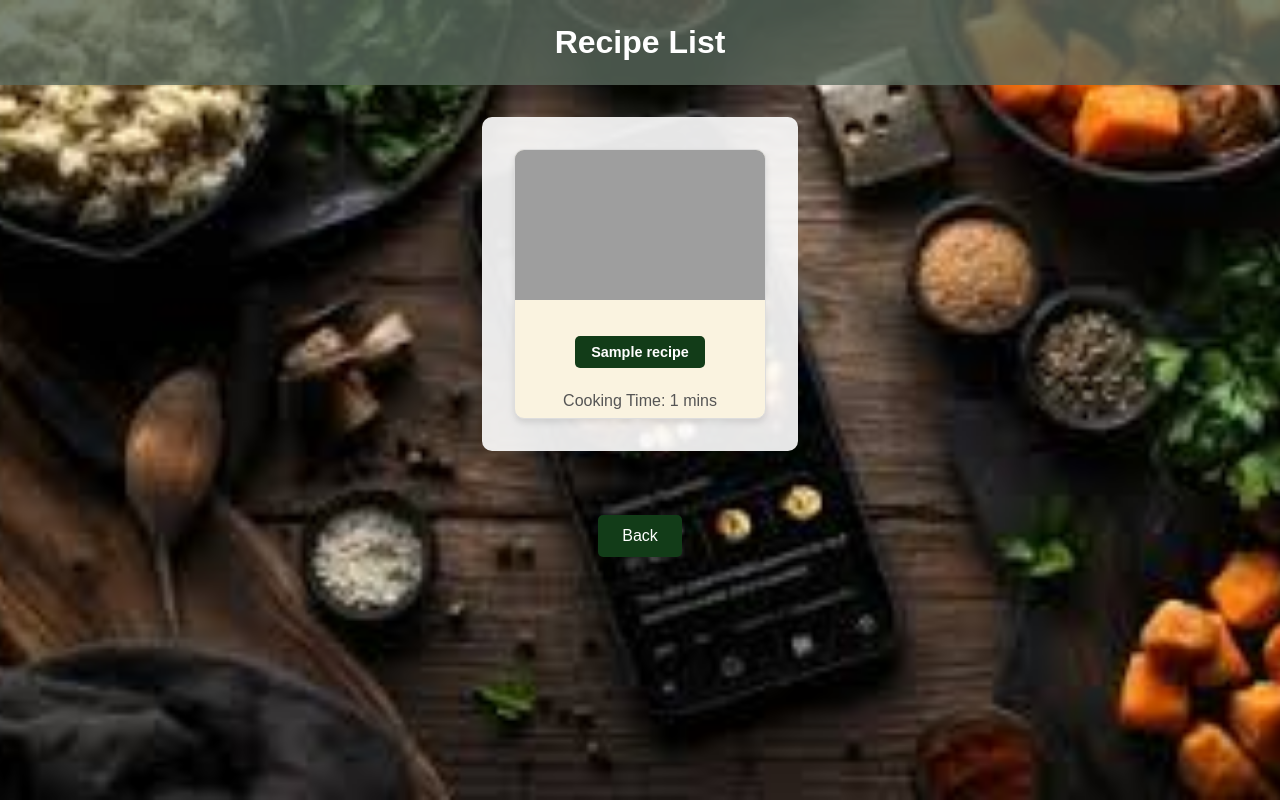
After one commit to JoudHasan/recipe-app, a Django app: page /recipes/ in a window 1280 px wide. The commit adds this page. Run offline with Django 4.2, Linux system fonts and the light colour scheme; tables that the repository leaves empty hold one stand-in row (values such as "Sample post"); grey boxes are pictures that could not be loaded.

Commit message:
added absoulte method

```diff
--- a/src/apps/recipes/models.py
+++ b/src/apps/recipes/models.py
@@ -1,4 +1,6 @@
 from django.db import models
+from django.urls import reverse
+
 
 class Category(models.Model):
     # This class defines a Category model, which will be used to categorize recipes
@@ -15,6 +17,7 @@ class Recipe(models.Model):
     cooking_time = models.PositiveIntegerField(help_text="Time in minutes")  # The cooking time (in minutes)
     ingredients = models.TextField(help_text="List of ingredients")  # A text field to list ingredients
     categories = models.ManyToManyField(Category, related_name="recipes")  # A recipe can belong to multiple categories
+    pic = models.ImageField(upload_to="recipes", default="recipes/no_picture.jpg", blank=True)
 
     def __str__(self):
         # This method returns the name of the recipe when the object is printed
@@ -35,3 +38,7 @@ class Recipe(models.Model):
             return "Intermediate"  # Intermediate if cooking time >= 20 minutes and fewer than 6 ingredients
         else:
             return "Hard"  # Hard for all other cases
+
+    def get_absolute_url(self):
+        """Returns the URL to access the detail page for this recipe."""
+        return reverse('recipes:recipe_detail', kwargs={'pk': self.pk})
--- /dev/null
+++ b/src/apps/recipes/templates/recipes/recipes_list.html
@@ -0,0 +1,135 @@
+{% load static %}
+<!DOCTYPE html>
+<html lang="en">
+
+<head>
+    <meta charset="UTF-8">
+    <meta name="viewport" content="width=device-width, initial-scale=1.0">
+    <title>Recipes List</title>
+    <style>
+        body {
+            font-family: Arial, sans-serif;
+            margin: 0;
+            padding: 0;
+            display: flex;
+            flex-direction: column;
+            min-height: 100vh;
+            color: #ffffff;
+            /* Text color to contrast the background image */
+            background: url("{% static 'recipes/Images/welcome.png' %}") no-repeat center center fixed;
+            background-size: cover;
+        }
+
+        header {
+            background-color: rgba(91, 105, 93, 0.8);
+            /* Semi-transparent dark green */
+            color: white;
+            text-align: center;
+            padding: 1.5rem;
+        }
+
+        header h1 {
+            margin: 0;
+            font-size: 2rem;
+        }
+
+        .recipes-container {
+            display: flex;
+            flex-wrap: wrap;
+            gap: 2rem;
+            padding: 2rem;
+            justify-content: center;
+            background-color: rgba(255, 255, 255, 0.9);
+            /* Light translucent background for readability */
+            border-radius: 10px;
+            margin: 2rem auto;
+            max-width: 1200px;
+        }
+
+        .recipe-card {
+            background-color: #FAF3E0;
+            /* Light beige for contrast */
+            border: 1px solid #ddd;
+            border-radius: 10px;
+            overflow: hidden;
+            box-shadow: 0 4px 6px rgba(0, 0, 0, 0.1);
+            width: 250px;
+            text-align: center;
+            transition: transform 0.3s, box-shadow 0.3s;
+        }
+
+        .recipe-card:hover {
+            transform: translateY(-5px);
+            box-shadow: 0 8px 15px rgba(0, 0, 0, 0.2);
+        }
+
+        .recipe-card img {
+            width: 100%;
+            height: 150px;
+            object-fit: cover;
+        }
+
+        .recipe-card h3 {
+            margin: 1rem 0 0.5rem;
+            font-size: 1.25rem;
+            color: #333;
+        }
+
+        .recipe-card p {
+            margin: 0.5rem 0;
+            color: #555;
+        }
+
+        .recipe-card a {
+            display: inline-block;
+            margin: 1rem 0;
+            padding: 0.5rem 1rem;
+            color: white;
+            background-color: #123c18;
+            text-decoration: none;
+            border-radius: 5px;
+            font-size: 0.9rem;
+            transition: background-color 0.3s;
+        }
+
+        .recipe-card a:hover {
+            background-color: #0e6c26;
+        }
+
+        .back-home-button {
+            display: block;
+            margin: 2rem auto;
+            padding: 0.75rem 1.5rem;
+            text-align: center;
+            color: white;
+            background-color: #123c18;
+            text-decoration: none;
+            border-radius: 5px;
+            font-size: 1rem;
+            transition: background-color 0.3s;
+            width: fit-content;
+        }
+
+        .back-home-button:hover {
+            background-color: #0e6c26;
+        }
+    </style>
+</head>
+
+<body>
+    <header>
+        <h1>Recipe List</h1>
+    </header>
+    <div class="recipes-container">
+        {% for recipe in recipes %}
+        <div class="recipe-card">
+            <img src="{{ recipe.pic.url }}" alt="{{ recipe.name }}">
+            <h3><a href="{{ recipe.get_absolute_url }}">{{ recipe.name }}</a></h3>
+            <p>Cooking Time: {{ recipe.cooking_time }} mins</p>
+        </div>
+        {% endfor %}
+    </div>
+    <a href="{% url 'recipes:home' %}" class="back-home-button">Back</a>
+</body>
+
+</html>
--- a/src/apps/recipes/urls.py
+++ b/src/apps/recipes/urls.py
@@ -1,8 +1,10 @@
-from django.contrib import admin
 from django.urls import path
-from .views import home
+from .views import home, recipe_list, recipe_detail
+
 app_name = 'recipes'
 
 urlpatterns = [
-    path('',home, name="home")
+    path('', home, name="home"),
+    path('recipes/', recipe_list, name="recipe_list"),
+    path('recipes/<int:pk>/', recipe_detail, name="recipe_detail"),  # Use pk for primary key
 ]
--- a/src/apps/recipes/views.py
+++ b/src/apps/recipes/views.py
@@ -1,4 +1,15 @@
-from django.shortcuts import render
+from django.shortcuts import render, get_object_or_404
+from .models import Recipe  # Import the Recipe model
 
 def home(request):
     return render(request, 'recipes/recipes_home.html')
+
+def recipe_list(request):
+    # Fetch all recipes from the database
+    recipes = Recipe.objects.all()
+    return render(request, 'recipes/recipes_list.html', {'recipes': recipes})
+
+def recipe_detail(request, pk):
+    # Fetch a specific recipe using its primary key
+    recipe = get_object_or_404(Recipe, pk=pk)
+    return render(request, 'recipes/recipe_detail.html', {'recipe': recipe})
--- a/src/config/settings/base.py
+++ b/src/config/settings/base.py
@@ -105,7 +105,8 @@ USE_TZ = True
 # https://docs.djangoproject.com/en/4.2/howto/static-files/
 
 STATIC_URL = 'static/'
-
+MEDIA_URL = '/media/'
+MEDIA_ROOT= BASE_DIR / 'media'
 # Default primary key field type
 # https://docs.djangoproject.com/en/4.2/ref/settings/#default-auto-field
 
--- a/src/config/urls.py
+++ b/src/config/urls.py
@@ -16,9 +16,15 @@ Including another URLconf
 """
 from django.contrib import admin
 from django.urls import path, include
+from django.conf import settings
+from django.conf.urls.static import static
+
 app_name = 'recipes'
 
 urlpatterns = [
     path('admin/', admin.site.urls),
     path('', include('apps.recipes.urls', namespace='recipes')),
+
 ]
+
+urlpatterns += static(settings.MEDIA_URL, document_root=settings.MEDIA_ROOT)
```
Also changed, not shown: src/apps/recipes/templates/recipes/recipe_detail.html (added, +105 -0 lines), src/apps/recipes/templates/recipes/recipes_home.html (+51 -28 lines), src/apps/recipes/tests.py (+105 -55 lines), src/apps/recipes/migrations/0003_remove_recipe_difficulty_recipe_pic.py (added), src/apps/recipes/static/recipes/Images/welcome.png (added), src/media/recipes/Chocolate_Cake.png (added), src/media/recipes/Fruit Salad.png (added), src/media/recipes/Fruit_Salad.png (added), src/media/recipes/Fruit_Salad_8VIEe30.png (added), src/media/recipes/Grilled_Chicken.png (added), src/media/recipes/Lemonade.png (added), src/media/recipes/Nachos.png (added), src/media/recipes/no_picture.png (added), 1 other file.
